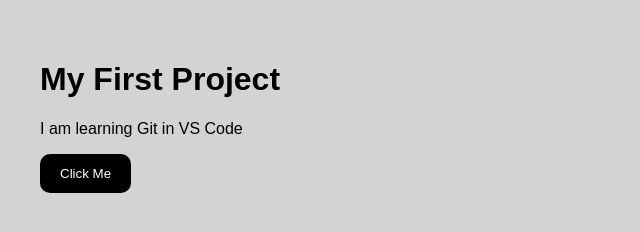
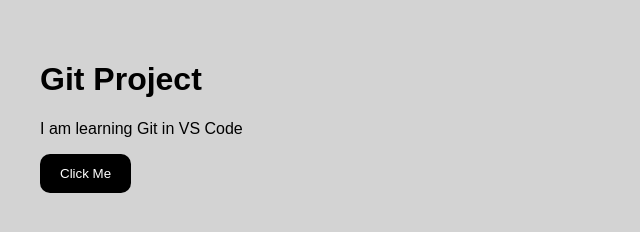
Before and after one commit to ICEDRAGON1st/my-first-project, a plain HTML site: page index.html in a window 1280 px wide. Shown: the whole page, without its empty margins (0-640 px from the left). Drawn offline with Linux system fonts and the light colour scheme.

Commit message:
Update Heading on feature branch

```diff
--- a/index.html
+++ b/index.html
@@ -7,7 +7,7 @@
     <link rel="stylesheet" href="style.css" />
   </head>
   <body>
-    <h1>My First Project</h1>
+    <h1>Git Project</h1>
     <p>I am learning Git in VS Code</p>
     <button>Click Me</button>
     <script src="app.js"></script>
```
